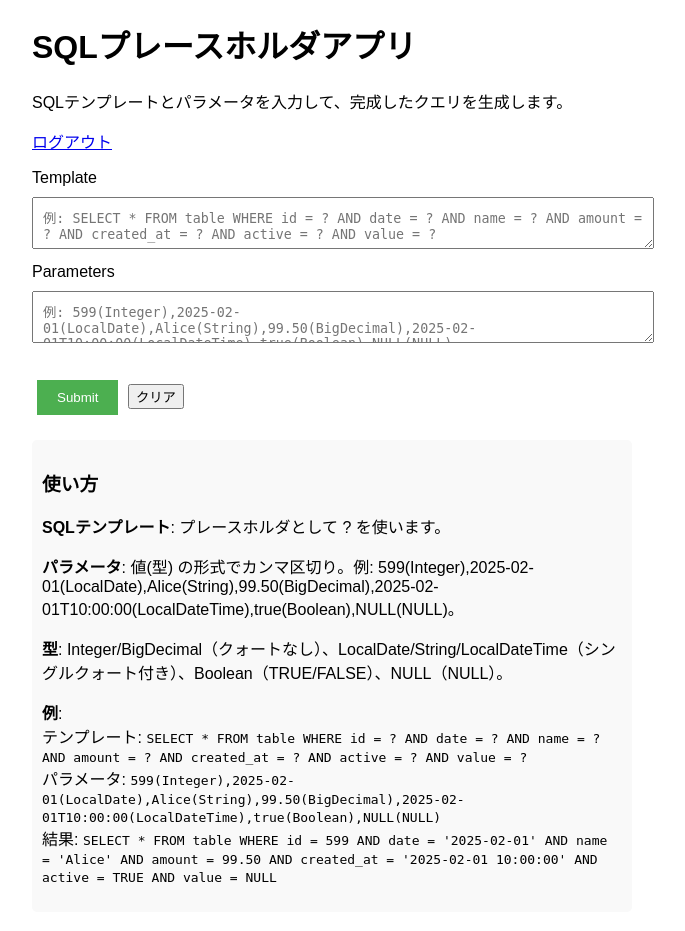
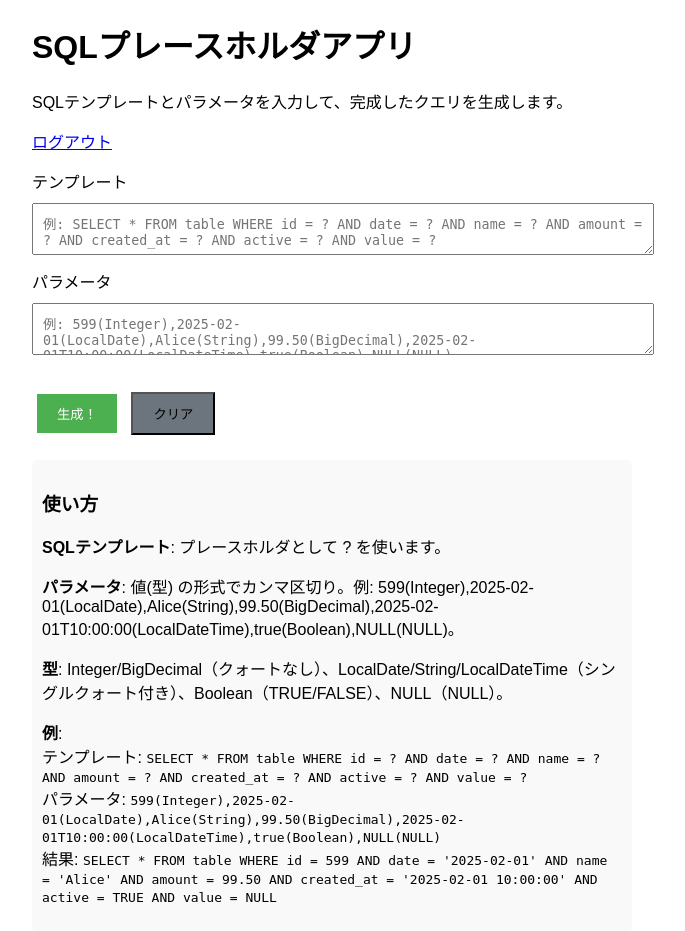
Before and after one commit to rikkydayo/placeholder-umeume, a Flask app: page / in a window 1280 px wide. Shown: the top 931 px of the page, without its empty margins (308-993 px from the left). Before the commit the page ends 882 px from the top, so only its background shows below. Run offline with Flask 3, Linux system fonts and the light colour scheme; the visitor is signed in with stand-in values (Sample User, id 1); parts of the project's set-up code (start-up, migrations or seed data) failed here and were passed over.

Commit message:
Change CSS and Messages

```diff
--- a/app.py
+++ b/app.py
@@ -30,7 +30,7 @@ except Exception as e:
 # セッション設定
 app.permanent_session_lifetime = timedelta(minutes=90)
 app.config.update(
-    SESSION_COOKIE_SECURE=True,
+    SESSION_COOKIE_SECURE=False,
     SESSION_COOKIE_HTTPONLY=True,
     SESSION_COOKIE_SAMESITE='Lax',
     WTF_CSRF_ENABLED=True
--- a/forms.py
+++ b/forms.py
@@ -3,11 +3,11 @@ from wtforms import StringField, PasswordField, SubmitField, TextAreaField
 from wtforms.validators import DataRequired
 
 class LoginForm(FlaskForm):
-    username = StringField('Username', validators=[DataRequired()])
-    password = PasswordField('Password', validators=[DataRequired()])
-    submit = SubmitField('Login')
+    username = StringField('ユーザ名', validators=[DataRequired()])
+    password = PasswordField('パスワード', validators=[DataRequired()])
+    submit = SubmitField('ログイン')
 
 class TemplateForm(FlaskForm):
-    template = TextAreaField('Template', validators=[DataRequired()])
-    params = TextAreaField('Parameters', validators=[DataRequired()])
-    submit = SubmitField('Submit')
+    template = TextAreaField('テンプレート', validators=[DataRequired()])
+    params = TextAreaField('パラメータ', validators=[DataRequired()])
+    submit = SubmitField('生成！')
--- a/static/style.css
+++ b/static/style.css
@@ -1,11 +1,13 @@
 body { font-family: Arial, sans-serif; margin: 20px; }
 .container { max-width: 600px; margin: auto; }
 .input-field, .select-field { width: 100%; padding: 10px; margin: 10px 0; }
-.submit-btn, .copy-btn { padding: 10px 20px; margin: 5px; cursor: pointer; }
+.submit-btn, .copy-btn, .clear-btn { padding: 10px 20px; margin: 5px; cursor: pointer; }
 .submit-btn { background: #4CAF50; color: white; border: none; }
 .submit-btn:hover { background: #45a049; }
 .copy-btn { background: #008CBA; color: white; border: none; }
 .copy-btn:hover { background: #007399; }
+.clear-btn { background: #6c757d; }
+.clear-btn:hover { background: #5a6268; }
 .result { margin-top: 20px; padding: 10px; border: 1px solid #ddd; }
 .help { margin-top: 20px; padding: 10px; background: #f9f9f9; border-radius: 5px; }
 .error { color: red; }
```
